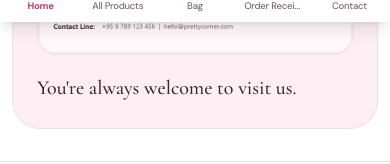
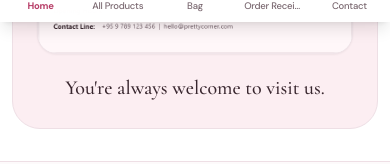
Before and after one commit to TheinMinHtet/Pretty_Corner, a Next.js app: page / in a window 390 px wide. Shown: the part 822-986 px from the top of the page. Built offline with nearby package versions, Linux system fonts and the light colour scheme; no server answers.

Commit message:
style(home): center store location welcome heading text

```diff
--- a/src/app/page.tsx
+++ b/src/app/page.tsx
@@ -247,10 +247,10 @@ export default function HomePage() {
           </div>
 
           {/* Right Side Content */}
-          <div className="w-full md:w-auto md:max-w-md flex flex-col justify-center items-start gap-3">
-            <div>
+          <div className="w-full md:w-auto md:max-w-md flex flex-col justify-center items-center text-center gap-3">
+            <div className="w-full text-center">
               <h4
-                className={`font-serif font-medium leading-[1.48] text-[#38262e] ${
+                className={`font-serif font-medium leading-[1.48] text-[#38262e] text-center ${
                   language === 'my'
                     ? 'text-[14px] min-[380px]:text-[15.5px] sm:text-[18px]'
                     : 'text-[18px] min-[380px]:text-[20px] sm:text-[24px]'
```
